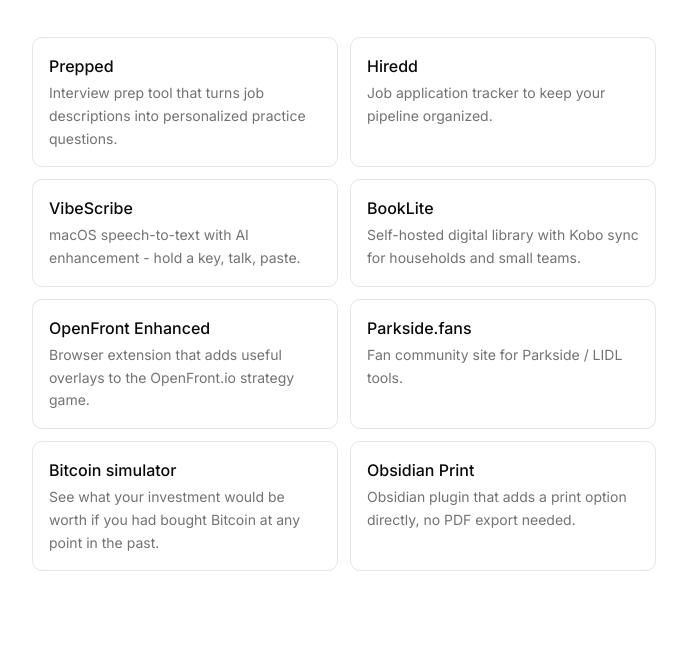
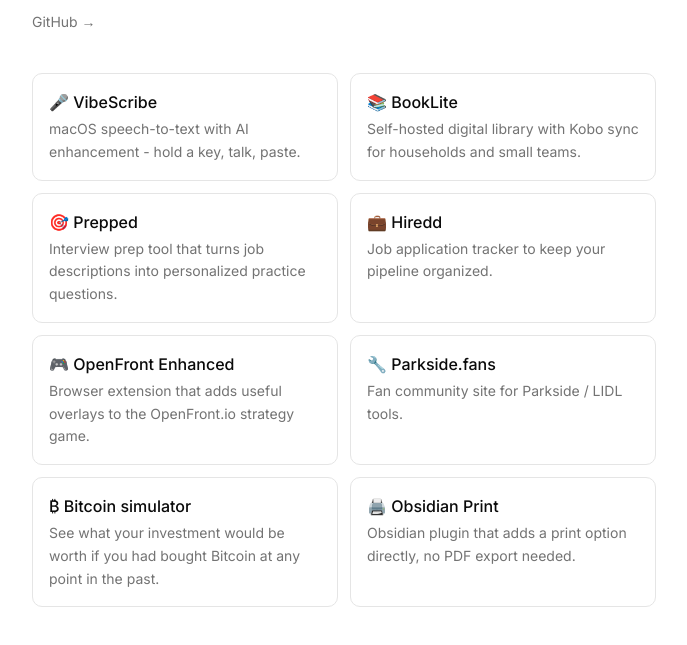
Before and after one commit to marijnbent/marijnbent, an Astro site: page / in a window 1280 px wide. Shown: the part 231-876 px from the top of the page, without its empty margins (296-983 px from the left). Before the commit the page ends 850 px from the top, so only its background shows below. Built offline with nearby package versions, Linux system fonts and the light colour scheme; Astro itself is replaced by a stand-in of ours.

Commit message:
Add emojis to project cards and GitHub link on home page

```diff
--- a/src/pages/index.astro
+++ b/src/pages/index.astro
@@ -11,42 +11,42 @@
 
 const projects = [
   {
-    name: "Prepped",
+    name: "🎤 VibeScribe",
+    href: "/vibescribe/",
+    description: "macOS speech-to-text with AI enhancement - hold a key, talk, paste."
+  },
+  {
+    name: "📚 BookLite",
+    href: "/booklite/",
+    description: "Self-hosted digital library with Kobo sync for households and small teams."
+  },
+  {
+    name: "🎯 Prepped",
     href: "/prepped/",
     description: "Interview prep tool that turns job descriptions into personalized practice questions."
   },
   {
-    name: "Hiredd",
+    name: "💼 Hiredd",
     href: "/hiredd/",
     description: "Job application tracker to keep your pipeline organized."
   },
   {
-    name: "VibeScribe",
-    href: "/vibescribe/",
-    description: "macOS speech-to-text with AI enhancement - hold a key, talk, paste."
-  },
-  {
-    name: "BookLite",
-    href: "/booklite/",
-    description: "Self-hosted digital library with Kobo sync for households and small teams."
-  },
-  {
-    name: "OpenFront Enhanced",
+    name: "🎮 OpenFront Enhanced",
     href: "/openfront-extension/",
     description: "Browser extension that adds useful overlays to the OpenFront.io strategy game."
   },
   {
-    name: "Parkside.fans",
+    name: "🔧 Parkside.fans",
     href: "/parkside-fans/",
     description: "Fan community site for Parkside / LIDL tools."
   },
   {
-    name: "Bitcoin simulator",
+    name: "₿ Bitcoin simulator",
     href: "/bitcoin-simulator/",
     description: "See what your investment would be worth if you had bought Bitcoin at any point in the past."
   },
   {
-    name: "Obsidian Print",
+    name: "🖨️ Obsidian Print",
     href: "/obsidian-print/",
     description: "Obsidian plugin that adds a print option directly, no PDF export needed."
   }
@@ -60,9 +60,10 @@
 >
   <div class="mb-10">
     <h1 class="text-3xl font-bold tracking-tight mb-4">Marijn Bent</h1>
-    <p class="text-muted-foreground leading-relaxed">
+    <p class="text-muted-foreground leading-relaxed mb-3">
       Mostly working with AI and smart contracts. But I love creating web applications with Laravel, Vue and some Python for scripts.
     </p>
+    <a href="https://github.com/marijnbent" class="text-sm text-muted-foreground hover:text-foreground transition-colors">GitHub →</a>
   </div>
 
   <div class="grid grid-cols-1 gap-3 sm:grid-cols-2">
```
